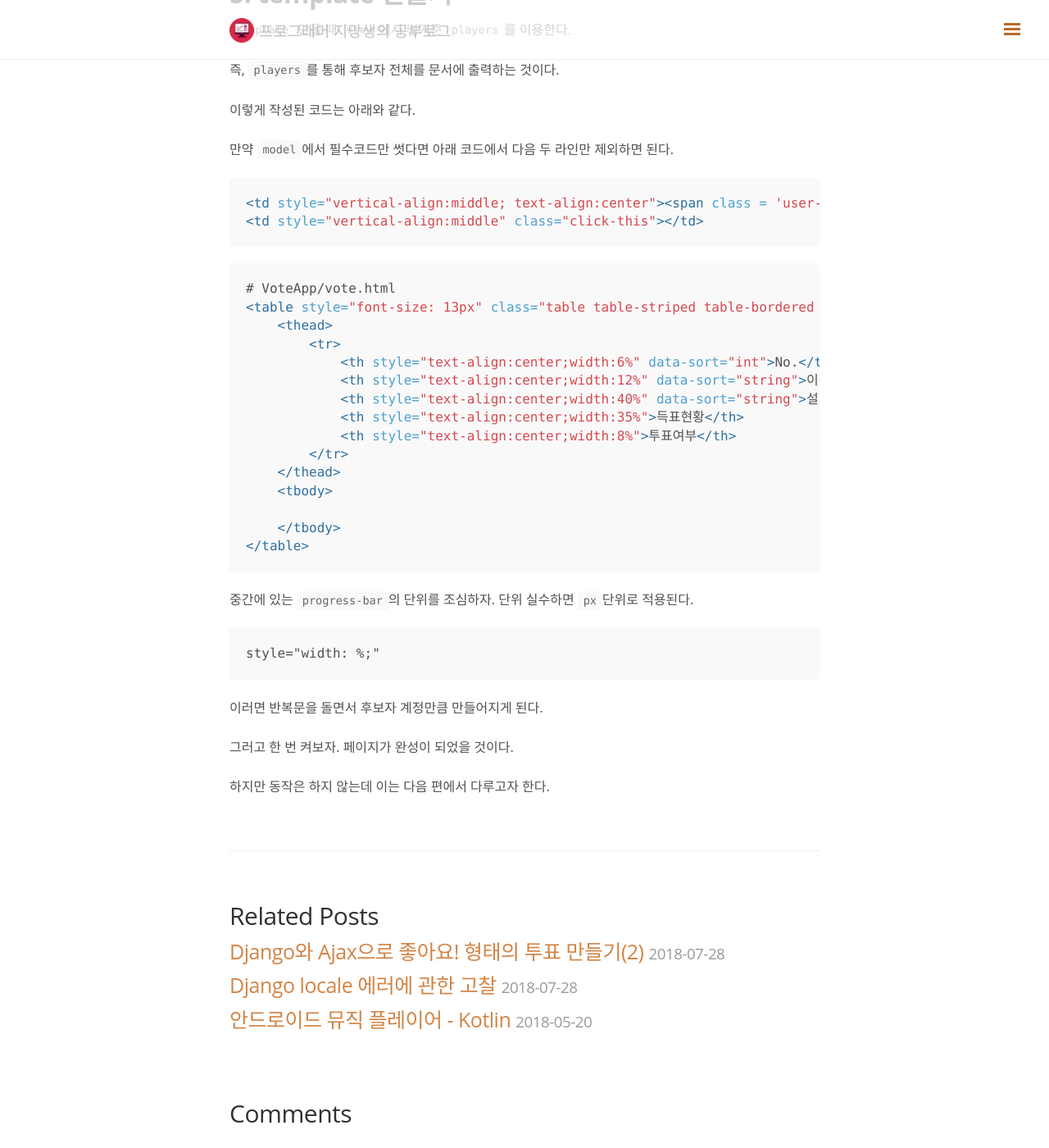
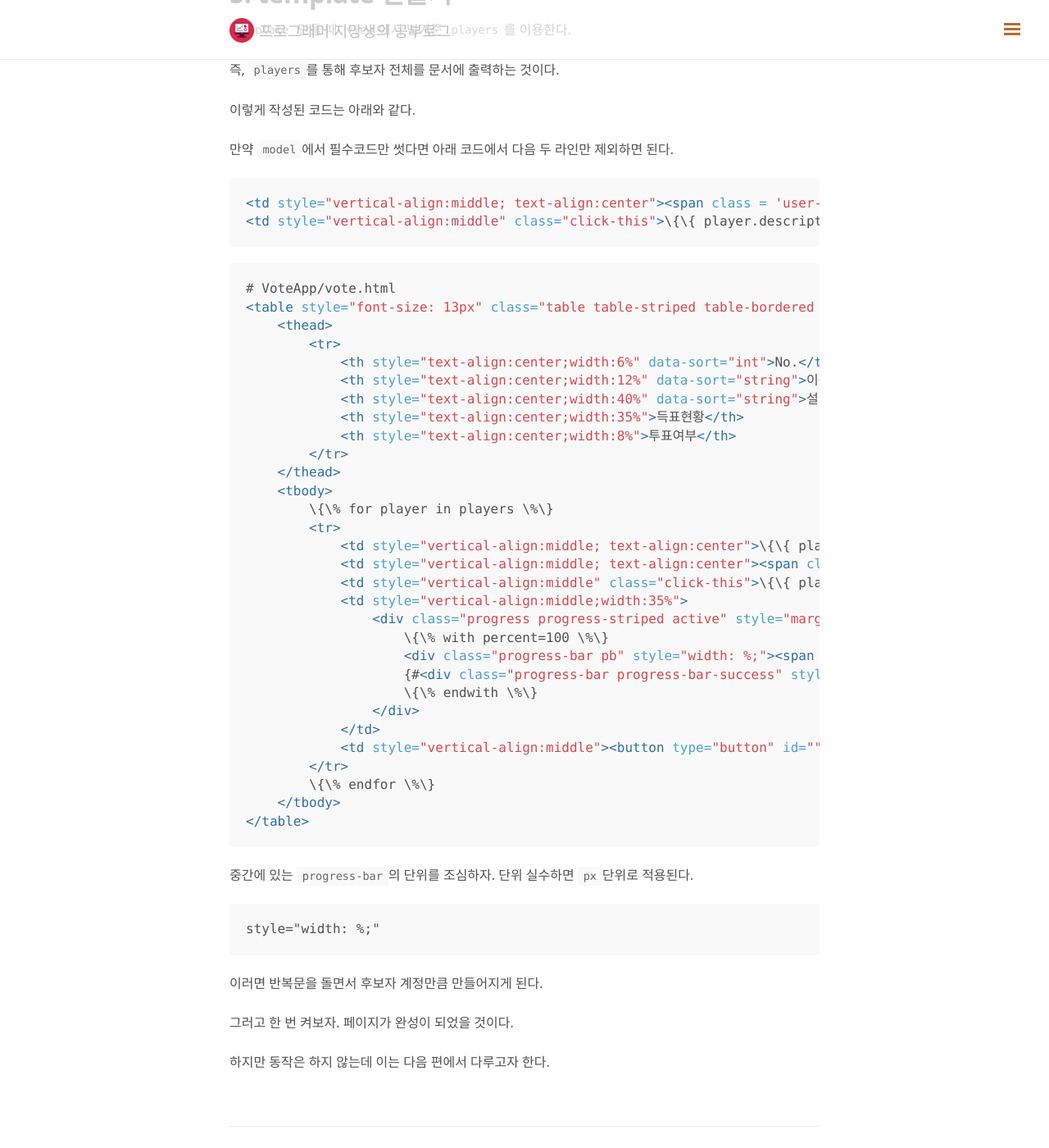
Before and after one commit to level120/level120.github.io, a Jekyll site: the page built from _posts/python/2018-07-28-django-vote.md, in a window 1280 px wide and 1400 px high, scrolled down 3996 px. Shown: the whole window at 82% size. Built offline with Jekyll 4.4.1, drawn with Linux system fonts in a browser that asks for light colours; nearby versions of some CDN libraries; comment, search, counter and statistics services are not loaded.

Commit message:
문법에러

````diff
--- a/_posts/python/2018-07-28-django-vote.md
+++ b/_posts/python/2018-07-28-django-vote.md
@@ -177,8 +177,8 @@ urlpatterns = [
 만약 `model`에서 필수코드만 썻다면 아래 코드에서 다음 두 라인만 제외하면 된다.
 
 ```html
-<td style="vertical-align:middle; text-align:center"><span class = 'user-green'>{{ player.name }}</span></td>
-<td style="vertical-align:middle" class="click-this">{{ player.description }}</td>
+<td style="vertical-align:middle; text-align:center"><span class = 'user-green'>\{\{ player.name \}\}</span></td>
+<td style="vertical-align:middle" class="click-this">\{\{ player.description \}\}</td>
 ```
 
 ```html
@@ -194,22 +194,22 @@ urlpatterns = [
         </tr>
     </thead>
     <tbody>
-        {% for player in players %}
+        \{\% for player in players \%\}
         <tr>
-            <td style="vertical-align:middle; text-align:center">{{ player.id }}</td>
-            <td style="vertical-align:middle; text-align:center"><span class = 'user-green'>{{ player.name }}</span></td>
-            <td style="vertical-align:middle" class="click-this">{{ player.description }}</td>
+            <td style="vertical-align:middle; text-align:center">\{\{ player.id \}\}</td>
+            <td style="vertical-align:middle; text-align:center"><span class = 'user-green'>\{\{ player.name \}\}</span></td>
+            <td style="vertical-align:middle" class="click-this">\{\{ player.description \}\}</td>
             <td style="vertical-align:middle;width:35%">
                 <div class="progress progress-striped active" style="margin-bottom: 0px;">
-                    {% with percent=100 %}
-                    <div class="progress-bar pb{{ player.id }}" style="width: {{ player.total_likes|div:all_member|mul:percent }}%;"><span style="vertical-align:middle">{{ player.total_likes }} / {{ all_member }}</span></div>
+                    \{\% with percent=100 \%\}
+                    <div class="progress-bar pb{{ player.id }}" style="width: {{ player.total_likes|div:all_member|mul:percent }}%;"><span style="vertical-align:middle">\{\{ player.total_likes \}\} / \{\{ all_member \}\}</span></div>
                     {#<div class="progress-bar progress-bar-success" style="width: 100%;">1</div>#}
-                    {% endwith %}
+                    \{\% endwith \%\}
                 </div>
             </td>
             <td style="vertical-align:middle"><button type="button" id="{{ player.id }}" name="vote{{ player.id }}" class="like btn btn-success glyphicon glyphicon-thumbs-up"> 투표하기</button></td>
         </tr>
-        {% endfor %}
+        \{\% endfor \%\}
     </tbody>
 </table>
 ```
````
